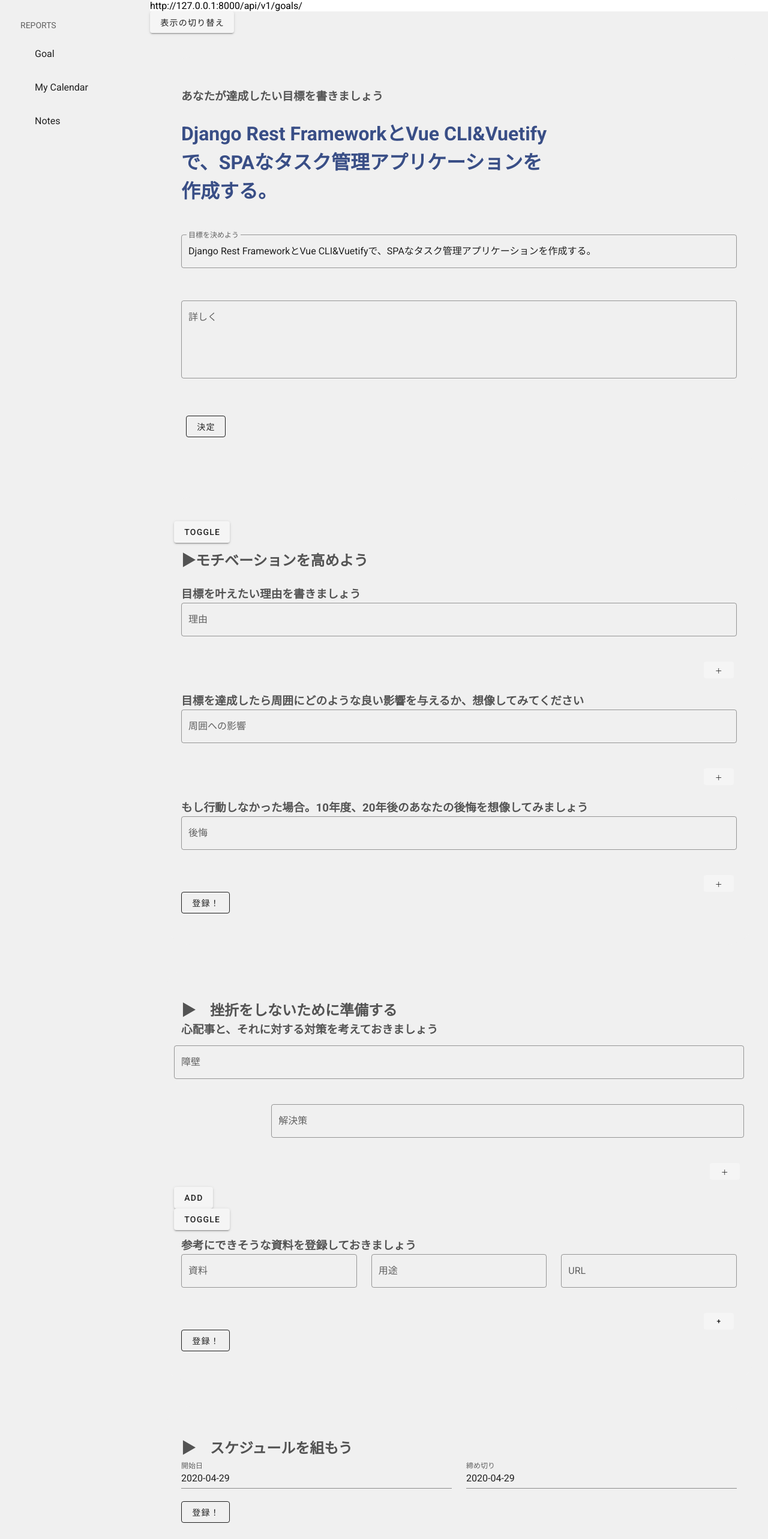
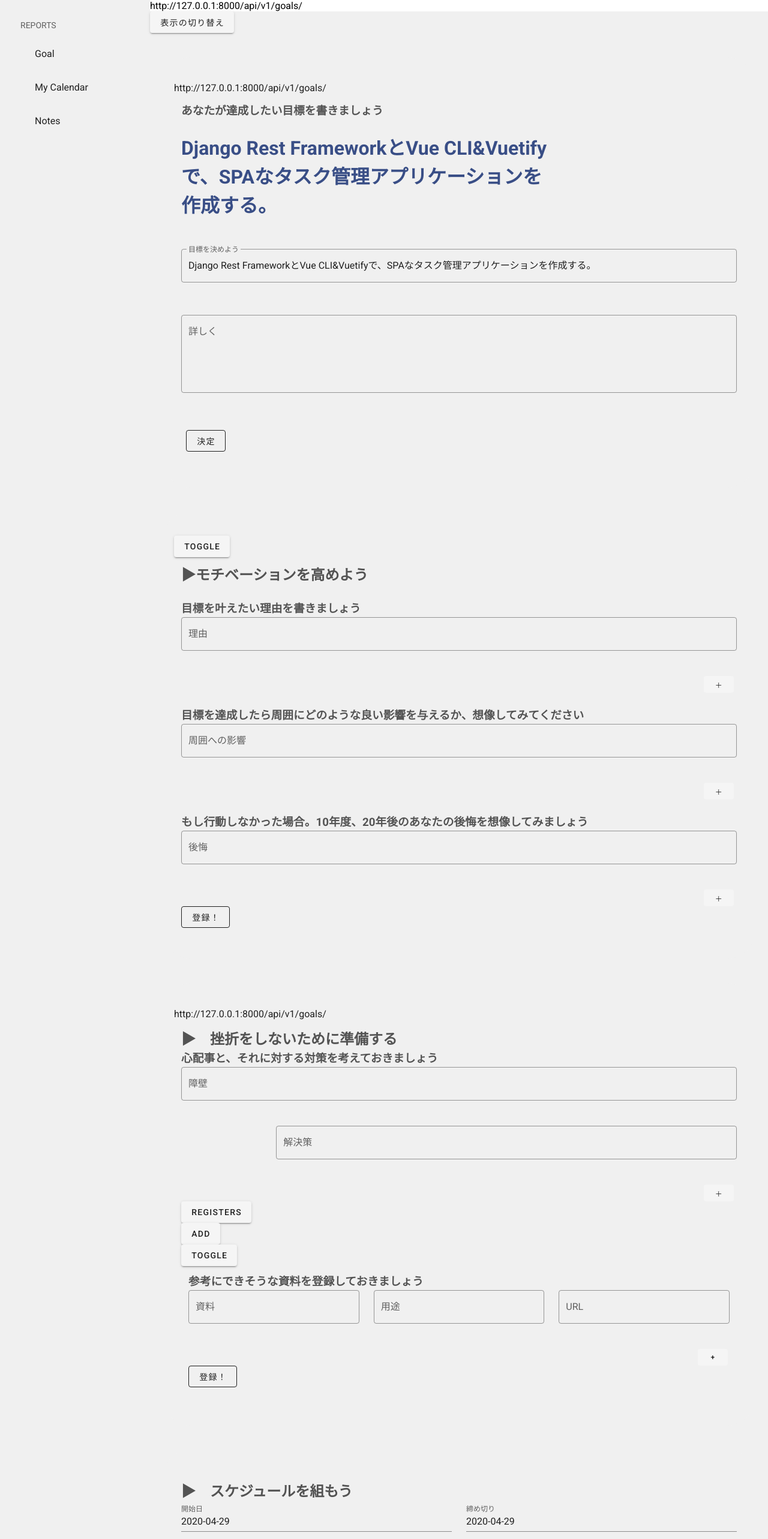
Before and after one commit to cerven12/woop_app, a Vue app in the folder frontend/: page / in a window 1280 px wide. Shown: the top 2566 px of the page at 60% size. Built offline with nearby package versions, Linux system fonts and the light colour scheme; a web font is replaced by a local one; what mavon-editor would draw is missing.

Commit message:
Add worry, idea model register methods

```diff
--- a/frontend/src/components/CreateGoal/CounterMeasureWorryIdea.vue
+++ b/frontend/src/components/CreateGoal/CounterMeasureWorryIdea.vue
@@ -1,72 +1,5 @@
 <template>
-  <div>
-    <!-- <v-form v-model="valid">
-      <v-container>
-        <v-row>
-          <v-col cols="12" md="12">
-            <div v-for="worries in worryList" v-bind:key="worries.id">
-              <v-textarea
-                name="障壁"
-                label="障壁"
-                hint="行動するにあたって、不安やわからないことをたくさん書いておきましょう"
-                rows="1"
-                outlined
-                auto-grow
-                v-model="worries.worry"
-              ></v-textarea>
-            </div>
-          </v-col>
-        </v-row>
-
-        <div v-for="(ideas, index) in ideaList" v-bind:key="ideas.id">
-          <template v-if="index >= 1">
-            <v-row justify="end">
-              <v-col cols="2"></v-col>
-              <v-col cols="19">
-                <v-textarea
-                  rows="1"
-                  auto-grow
-                  outlined
-                  v-model="ideas.idea"
-                ></v-textarea></v-col
-              ><v-col cols="1">
-                <v-btn
-                  @click="deleteIdeaForm(index)"
-                  text
-                  depressed
-                  height="55"
-                  color="error"
-                  >✘</v-btn
-                ></v-col
-              ></v-row
-            >
-          </template>
-          <template v-else>
-            <v-row justify="end">
-              <v-col cols="2"></v-col>
-              <v-col cols="10">
-                <v-textarea
-                  name="解決策"
-                  label="解決策"
-                  hint="前もって障壁に対する解決策を考えておきましょう"
-                  rows="1"
-                  auto-grow
-                  outlined
-                  v-model="ideas.idea"
-                ></v-textarea>
-              </v-col>
-            </v-row>
-          </template>
-        </div>
-        <v-row justify="end">
-          <v-col cols="1"
-            ><v-btn depressed small @click="addIdeaForm">＋</v-btn></v-col
-          >
-        </v-row>
-        <v-btn outlined @click="worryIdeaRegister">障害と対策の登録OK</v-btn>
-      </v-container>
-    </v-form> -->
-  </div>
+  <div></div>
 </template>
 
 <script>
@@ -106,8 +39,6 @@
       this.ideaList.splice(index, 1);
       console.log(this.ideaList);
     },
-
-    worryIdeaRegisterX: function() {},
 
     // Posting `Worry` and `Idea` at the same time `axios.post`.
     worryIdeaRegister: function() {
--- a/frontend/src/components/CreateGoal/CreateGoalCounterMeasure.vue
+++ b/frontend/src/components/CreateGoal/CreateGoalCounterMeasure.vue
@@ -1,16 +1,15 @@
 <template>
-  <div id="creategoalcountermeasure">
   <div>
     <!--  worry and idea form -->
+    <div id="countermeasure" class="input_group">
       <v-container>
-        <v-row>
+        <v-row
+          >{{ goal_id }} {{ url }}
           <v-col cols="12">
             <h2>▶　挫折をしないために準備する</h2>
           </v-col>
         </v-row>
         <h3>心配事と、それに対する対策を考えておきましょう</h3>
-      </v-container>
-      <div id="countermeasure" class="input_group">
         <!-- @@@@ Worry, Idea Model Form @@@@ -->
         <div v-for="(worries, worries_index) in worryList" :key="worries_index">
           <!-- $$$$ ２つ目以降のWorryのフォームについては、Worry及びIdeaのlabelとhintを削除する $$$$ -->
@@ -148,11 +147,13 @@
             ></v-row
           >
         </div>
-        <!-- @@@@ Worry, Idea Model Form ここまで @@@@ -->
+        <!-- @@@@ Worry, Idea Model Form ここまで @@@@ --><v-btn
+          @click="worryIdeaRegister"
+          >registers</v-btn
+        >
         <v-row
           ><v-col><v-btn @click="addWorryIdeaForm">add</v-btn></v-col></v-row
         >
-      </div>
         <div>
           <!-- reference ここから -->
           <v-btn @click="toggle">TOGGLE</v-btn>
@@ -236,6 +237,7 @@
           <!-- reference ここまで -->
           <template v-else> </template>
         </div>
+      </v-container>
     </div>
   </div>
 </template>
@@ -252,29 +254,34 @@
 
   data: function() {
     return {
-      new_goal_registered: false,
       valid: "",
       this_time_goal_data: "",
-      worryideacomponent: 1,
-      refList: [
-        { reference_name: "", reference_use: "", reference_source: "" },
-      ],
-      ref: true,
-
+      // for Worry model & Idea model.
       worryList: [
         {
           worry: "",
           ideaList: [{ idea: "" }],
         },
       ],
+
+      parentWorryId: "",
+      // for Reference Model
+      refList: [
+        { reference_name: "", reference_use: "", reference_source: "" },
+      ],
+
+      ref: true, // for debug
     };
   },
-  conputed: {
+
+  computed: {
     url() {
       return this.$store.state.url;
     },
   },
+
   methods: {
+    // for debug
     toggle: function() {
       if (this.ref === true) {
         this.ref = false;
@@ -282,6 +289,8 @@
         this, (this.ref = true);
       }
     },
+
+    // add form
     addWorryIdeaForm: function() {
       const form = { worry: "", ideaList: [{ idea: "" }] };
       this.worryList.push(form);
@@ -300,7 +309,7 @@
       };
       this.refList.push(form);
     },
-    // Form Delete
+    //  delete form
     deleteWorryIdeaForm: function(worry_id) {
       this.worryList.splice(worry_id, 1);
       console.log(this.worryList);
@@ -313,7 +322,59 @@
       this.refList.splice(index, 1);
       console.log(this.refList);
     },
+    // Posting `Worry` and `Idea` at the same time `axios.post`.
+    worryIdeaRegister: function(worry_index) {
+      let vm = this;
+      vm.worryList.forEach(function(worries) {
+        let judgeStr = worries.worry.replace(/^[\s|　]+|[\s|　]+$/g, "");
 
+        if (judgeStr) {
+          vm.axios
+            .post(vm.url + vm.goal_id + "/" + "worries/", {
+              goal: vm.goal_id,
+              worry: worries.worry,
+            })
+            .then((res) => {
+              vm.parentWorryId = res.data.worry_id;
+              // Take the `idea` for the current `worry` one by one from
+              // the `ideaList` and post `axios.post` them in turn.
+              vm.ideaRegister(worries, vm.parentWorryId);
+            })
+            .catch((error) => {
+              console.log(`worryのエラーです${error}`);
+            });
+          // If the `worries` is `false`.
+        } else {
+          console.log("そのworryの文字列は認められませんね。");
+        }
+      });
+    },
+
+    // Call with a `worryIdeaRegister`
+    ideaRegister: function(worries, parentWorryId) {
+      const vm = this;
+      console.log("worries.ideaList : " + worries.ideaList);
+      worries.ideaList.forEach(function(ideas) {
+        console.log(ideas);
+        let judgeStr = ideas.idea.replace(/^[\s|　]+|[\s|　]+$/g, "");
+        if (judgeStr) {
+          vm.axios
+            .post(
+              vm.url + vm.goal_id + "/worries/" + parentWorryId + "/ideas/",
+              {
+                worry: parentWorryId,
+                idea: ideas.idea,
+              }
+            )
+            .then((res) => (vm.this_time_goal_data = res.data))
+            .catch((error) => {
+              console.log(`ideaのエラーです${error}`);
+            });
+        } else {
+          console.log(`そのideaの文字列はだめです`);
+        }
+      });
+    },
     referenceRegister: function() {
       const vm = this;
       this.refList.forEach(function(refs) {
@@ -352,7 +413,7 @@
 </script>
 
 <style scoped>
-#creategoalcountermeasure {
+#countermeasure {
   background: #f0f0f0;
   /* border: 1px black solid; */
   border-radius: 50px;
@@ -364,7 +425,7 @@
   box-shadow: 8px 8px 16px #acabab, -8px -8px 16px rgb(255, 255, 255); */
 }
 
-#creategoalcountermeasure:hover {
+#countermeasure:hover {
   border-radius: 50px;
   box-shadow: 8px 8px 15px #b9b9b9, -8px -8px 15px #fafafa;
 }
--- a/frontend/src/components/CreateGoal/CreateGoalMotivation.vue
+++ b/frontend/src/components/CreateGoal/CreateGoalMotivation.vue
@@ -309,7 +309,6 @@
       return this.$store.state.url;
     },
   },
-
   methods: {
     toggle: function() {
       if (this.reg === true) {
--- a/frontend/src/views/CreateGoal.vue
+++ b/frontend/src/views/CreateGoal.vue
@@ -7,7 +7,8 @@
         <div id="goal" class="reg">
           <template v-if="reg">
             <v-container>
-              <v-row>
+              <v-row
+                >{{ url }}
                 <v-col cols="12" md="12">
                   <h3>
                     あなたが達成したい目標を書きましょう
@@ -163,7 +164,7 @@
     };
   },
 
-  conputed: {
+  computed: {
     url() {
       return this.$store.state.url;
     },
```
Also changed, not shown: 1 other file (tests, documents, lock files or other folders). Lines whose indentation alone changed are shown as unchanged.
